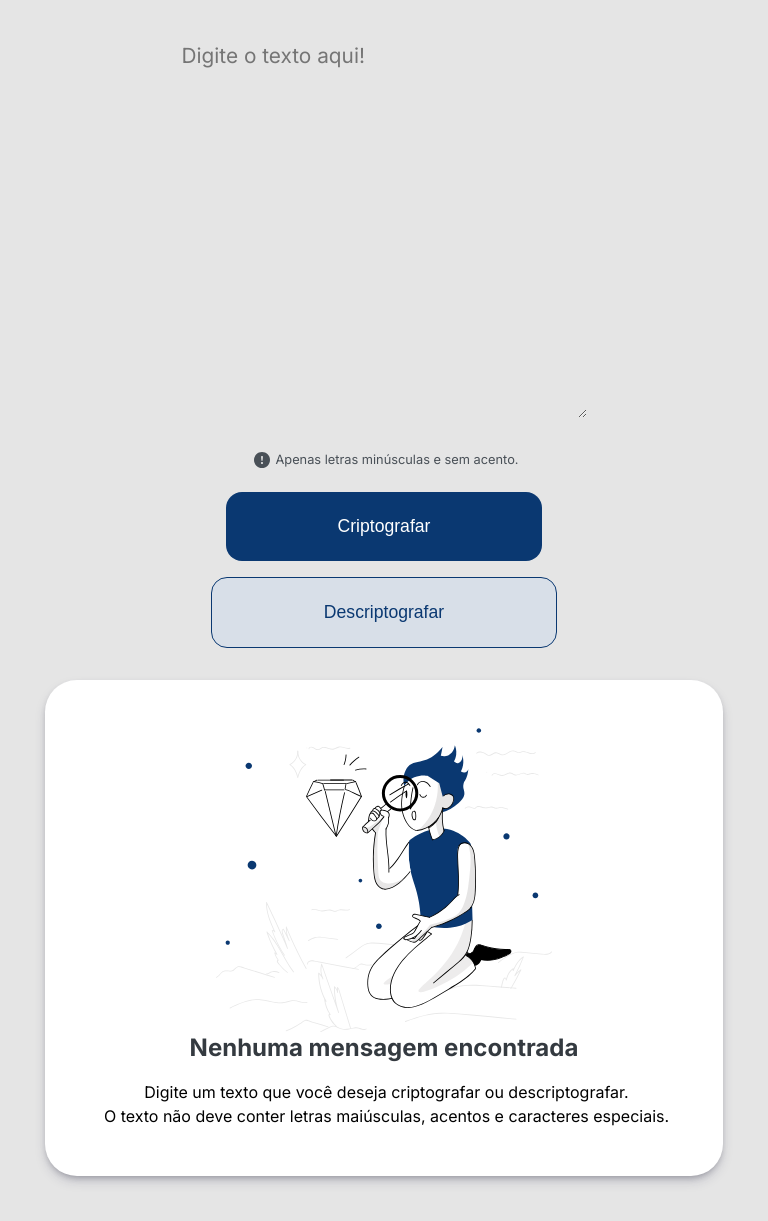
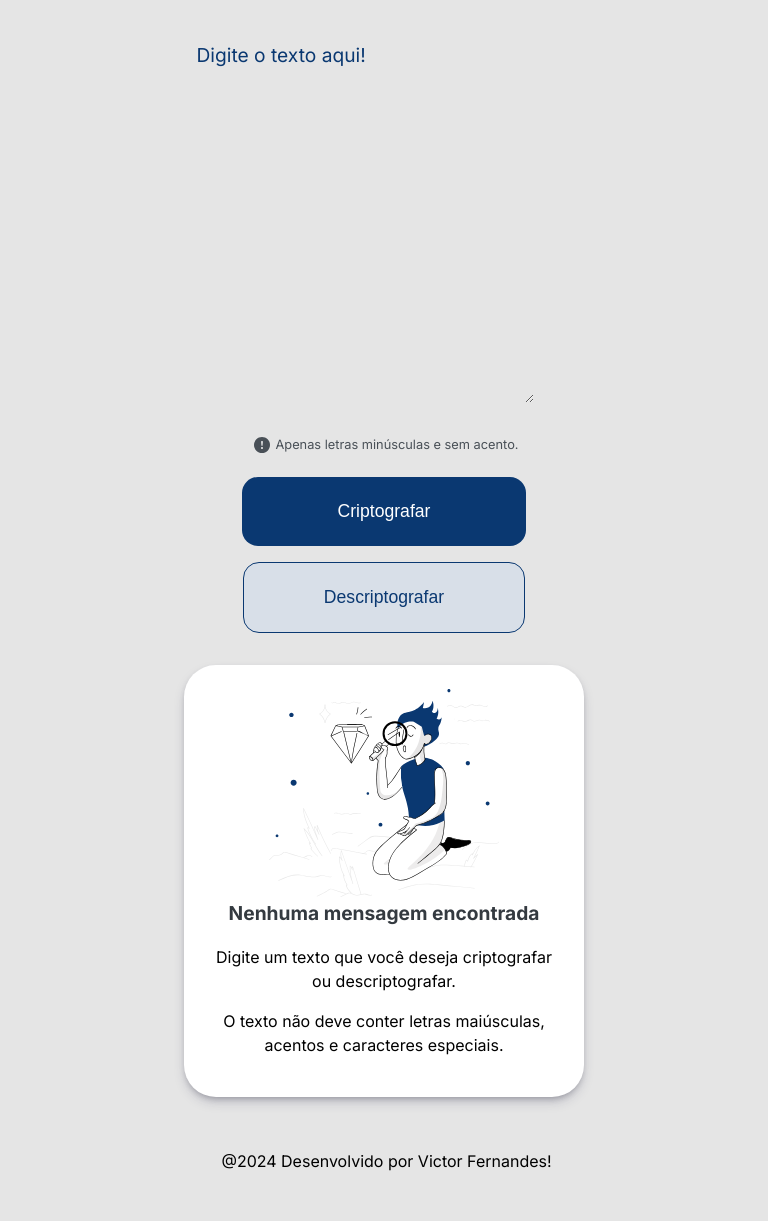
Before and after one commit to swaggyvitu/oracle-challenge, a plain HTML site: page index.html in a window 768 px wide. Shown: the part 79-1300 px from the top of the page. Drawn offline with Linux system fonts and the light colour scheme.

Commit message:
Responsabilidade

```diff
--- a/src/css/style.css
+++ b/src/css/style.css
@@ -30,6 +30,21 @@
 
 
 /* TEXTO */
+
+#texto{
+  width: 100%;
+  color: #0A3871;
+  font-size: 1.5rem;
+  background:#E5E5E5;
+}
+#texto::-webkit-input-placeholder {
+  color: #0A3871;
+  font-size: 1.5rem;
+}
+
+#campo{
+  font-size: 1.4rem;
+}
 
 .texto-area {
   display: flex;
@@ -114,12 +129,12 @@
 .barra-lateral {
   box-shadow: rgba(50, 50, 93, 0.25) 0px 6px 12px -2px, rgba(0, 0, 0, 0.3) 0px 3px 7px -3px;
 
-  width: 23%;
-  height: 33rem;
+  max-width: 400px;
+  width: 100%;
+  margin-right: 2.5rem;
   background: white;
-  border-radius: 2rem;
-  padding: 2rem;
-  margin-top: -4rem;
+  border-radius: 32px;
+  margin-top: -3rem;
 
   display: flex;
   flex-direction: column;
@@ -128,6 +143,10 @@
   align-items: center;
 }
 
+
+#imagem {
+  margin: 0rem 2rem;
+}
 
 .info {
   box-sizing: border-box;
@@ -146,7 +165,7 @@
   font-weight: 400;
   line-height: 1.5rem;
   text-align: center;
-
+  margin: 0rem 2rem;
   text-overflow: clip;
 }
 
@@ -154,7 +173,7 @@
   font-weight: 400;
   line-height: 1.5rem;
   text-align: center;
-
+  margin: 0rem 2rem;
   text-overflow: clip;
 }
 
@@ -213,10 +232,22 @@
   }
 
   .barra-lateral {
-    width: 80%;
-    height: 27rem;
+    width: 90%;
+    height: 30rem;
 
     margin: 2rem auto;
+
+  }
+
+  #texto{
+    width: 90%;
+    color: #0A3871;
+    font-size: 1.2em;
+    background:#E5E5E5;
+  }
+  #texto::-webkit-input-placeholder {
+    color: #0A3871;
+    font-size: 1.2rem;
 
   }
 
@@ -230,8 +261,35 @@
     margin-left: 0rem;
   }
 
+  #botao-cripto{
+    padding: 1.5rem 6rem;
+  }
+
   #botao-descripto{
     margin-top: 1rem;
+    padding: 1.5rem 5rem;
+  }
+
+  #imagem {
+    height: 13rem;
+    margin: 0rem 2rem;
+  }
+
+  #texto-trocar {
+    font-size: 1rem;
+
+    margin: 0rem 2rem;
+    text-overflow: clip;
+  }
+
+  #sem-c-especiais {
+    font-size: 1rem;
+    margin: 1rem 2rem;
+    text-overflow: clip;
+  }
+
+ #campo{
+    font-size: 1.2rem;
   }
 
   #imagem {
@@ -240,7 +298,7 @@
   }
 
   div>textarea {
-    margin-left: 0rem;
+    margin-left: 1rem;
     font-size: 1.3rem;
 
   }
@@ -274,6 +332,28 @@
   }
 
   #imagem {
+    height: 13rem;
+    margin: 0rem 2rem;
+  }
+
+  #campo{
+    font-size: 1.2rem;
+  }
+
+  #texto-trocar {
+    font-size: 1rem;
+
+    margin: 0rem 2rem;
+    text-overflow: clip;
+  }
+
+  #sem-c-especiais {
+    font-size: 1rem;
+    margin: 1rem 2rem;
+    text-overflow: clip;
+  }
+
+  #imagem {
     display: block;
     margin: auto;
   }
```
